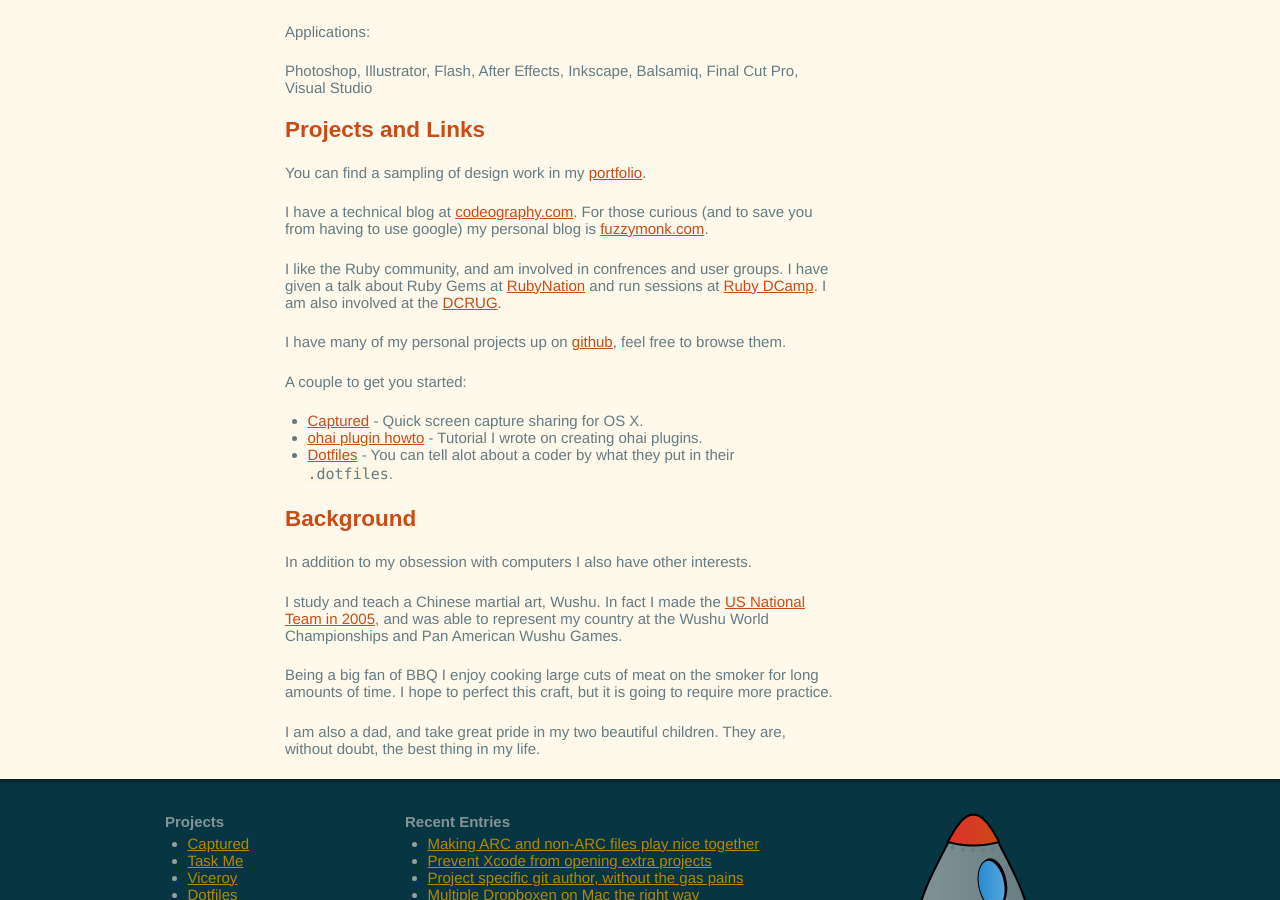
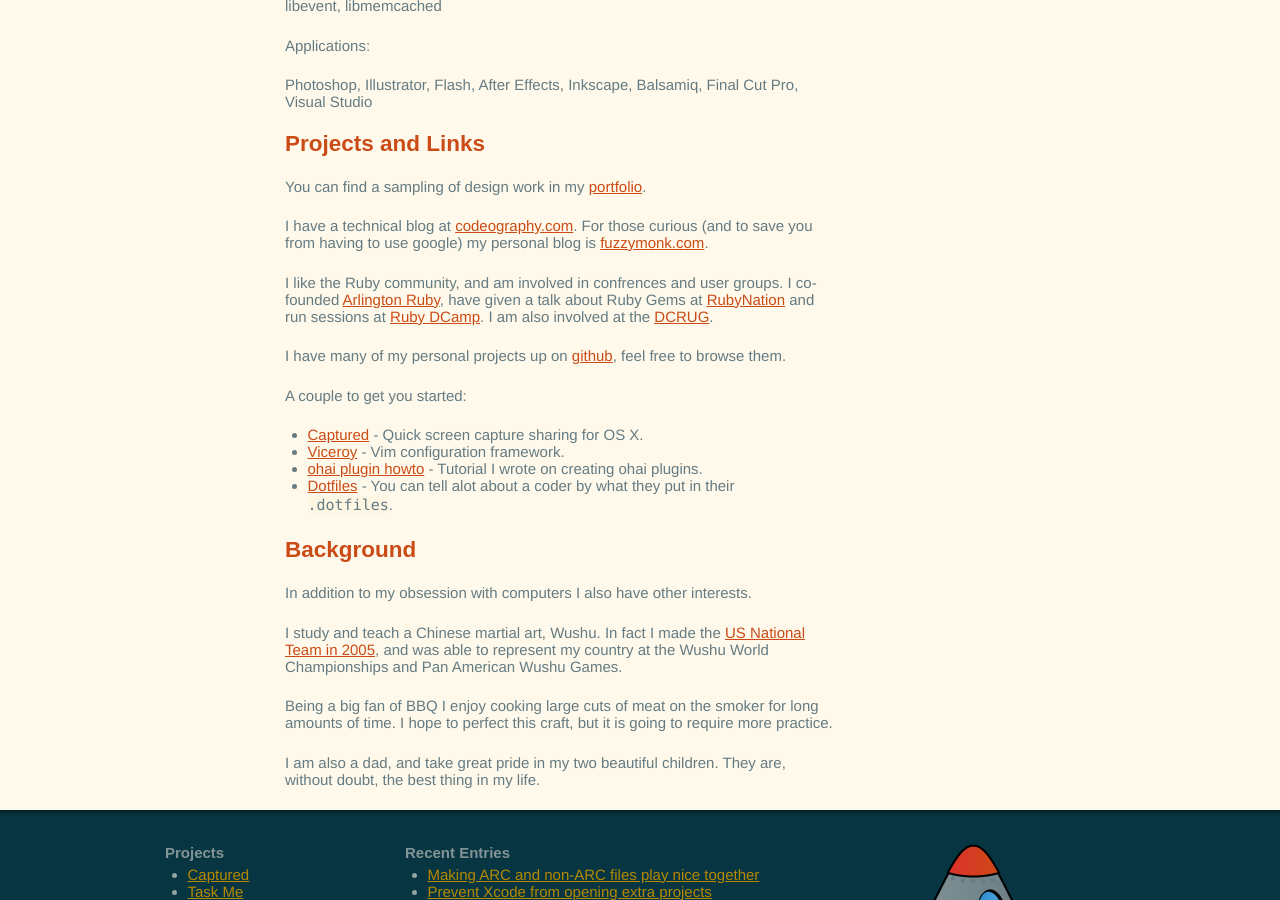
Before and after one commit to csexton/codeography.com, a Jekyll site: the page built from cv/index.markdown, in a window 1280 px wide and 900 px high, scrolled down 3664 px. Built offline with Jekyll 4.4.1, drawn with Linux system fonts in a browser that asks for light colours; nearby versions of some CDN libraries; some web fonts are replaced; comment, search, counter and statistics services are not loaded; some of the changed text lies outside the part shown.

Commit message:
Minor updates to a few links

```diff
--- a/_layouts/brag.html
+++ b/_layouts/brag.html
@@ -31,7 +31,7 @@ layout: base
         // -->
       </script><noscript>&#99;&#118; at &#99;&#115;&#101;&#120;&#116;&#111;&#110; dot &#99;&#111;&#109;</noscript><br />
 
-        Twitter: <a href="http://twitter.com/fuzzymonk">@fuzzymonk</a>
+        Twitter: <a href="http://twitter.com/crsexton">@crsexton</a>
       </p>
 
       <p>
--- a/cv/index.markdown
+++ b/cv/index.markdown
@@ -14,6 +14,9 @@ I love to pair program but am comfortable taking on a project solo. I have exper
 ## Experience
 
 ### Codeography
+  <div class='byline'>
+  Owner
+  </div>
 
 ##### Captured for Mac
 
@@ -191,13 +194,14 @@ You can find a sampling of design work in my [portfolio](/portfolio/).
 
 I have a technical blog at [codeography.com](http://www.codeography.com/). For those curious (and to save you from having to use google) my personal blog is [fuzzymonk.com](http://www.fuzzymonk.com).
 
-I like the Ruby community, and am involved in confrences and user groups. I have given a talk about Ruby Gems at [RubyNation](http://rubynation.org) and run sessions at [Ruby DCamp](http://rubydcamp.org/). I am also involved at the [DCRUG](http://www.meetup.com/dcruby/).
+I like the Ruby community, and am involved in confrences and user groups. I co-founded [Arlington Ruby](http://www.arlingtonruby.org), have given a talk about Ruby Gems at [RubyNation](http://rubynation.org) and run sessions at [Ruby DCamp](http://rubydcamp.org/). I am also involved at the [DCRUG](http://www.meetup.com/dcruby/).
 
 I have many of my personal projects up on [github](http://github.com/csexton), feel free to browse them.
 
 A couple to get you started:
 
  * [Captured](http://github.com/csexton) - Quick screen capture sharing for OS X.
+ * [Viceroy](http://github.com/csexton/viceroy) - Vim configuration framework.
  * [ohai plugin howto](http://www.codeography.com/2009/10/21/creating-custom-ohai-plugins.html) - Tutorial I wrote on creating ohai plugins.
  * [Dotfiles](http://github.com/csexton/dotfiles) - You can tell alot about a coder by what they put in their `.dotfiles`.
 
```
